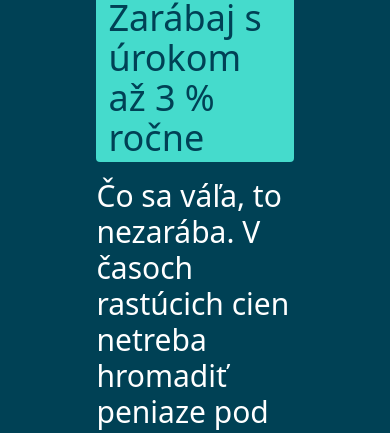
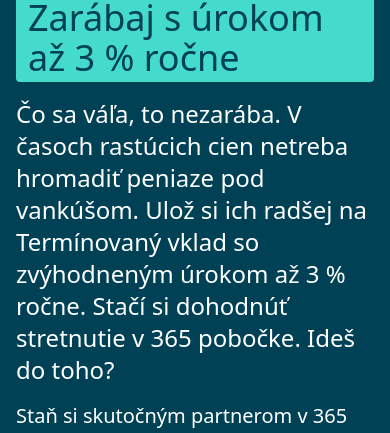
Before and after one commit to Fero92/360vue, a Vue app: page / in a window 390 px wide. Shown: the part 144-577 px from the top of the page. Built offline with nearby package versions, Linux system fonts and the light colour scheme.

Commit message:
v herabanner posunutý obázok a par pixelov nižšie

```diff
--- a/src/components/HeroBanner.vue
+++ b/src/components/HeroBanner.vue
@@ -1,19 +1,19 @@
 <template>
-    <section class="hero bg-[#004155] text-white py-16">
-      <div class="container mx-auto px-30">
-        <div class="flex flex-col md:flex-row items-center justify-between">
-          <div class="hero__content md:w-1/2 mb-10 md:mb-0">
+    <section class="hero bg-[#004155] text-white py-16 pb-10 sm:pb-[50px] lg:pt-[100px] lg:pb-0 lg:h-auto">
+      <div class="container mx-auto px-4 sm:px-6 lg:px-8">
+        <div class="flex flex-col lg:flex-row md:flex-row items-center justify-between">
+          <div class="hero__content lg:w-1/2 mb-30 lg:mb-0">
             <div class="text-4xl font-medium inline-block bg-[#45dbcc] text-[#004155] px-3 py-1 rounded mb-4">
               {{ banner.tag }}
             </div>
-            <h1 class="text-3xl md:text-xl font-light mb-4">{{ banner.title }}</h1>
+            <h1 class="text-2xl lg:text-4xl md:text-xl font-light mb-4">{{ banner.title }}</h1>
             <p class="text-xl font-light mb-6">{{ banner.description }}</p>
             <a href="#" class="hero__button bg-white text-teal-800 px-6 py-3 rounded-full font-medium hover:bg-gray-100 transition duration-200">
               {{ banner.cta }}
               <span class="ml-2">→</span>
             </a>
           </div>
-          <div class="hero__image md:w-1/2">
+          <div class="hero__image lg:w-1/2 md:w-1/2">
             <img src="@/assets/ucet-box.png" alt="Banking illustration" class="w-full max-w-md mx-auto" />
           </div>
         </div>
```
